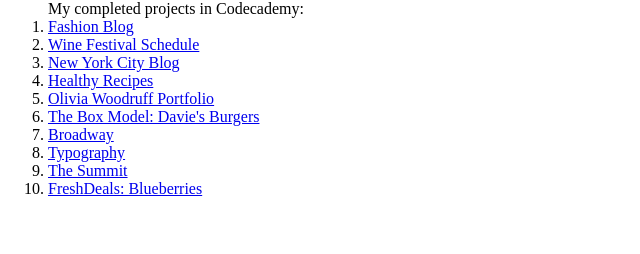
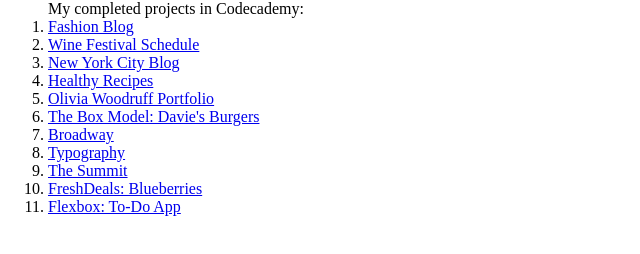
Before and after one commit to cxali/cxali.github.io, a plain HTML site: page index.html in a window 1280 px wide. Shown: the part 494-748 px from the top of the page, without its empty margins (0-640 px from the left). Drawn offline with Linux system fonts and the light colour scheme.

Commit message:
Update index.html
Added Flexbox: To-Do App

```diff
--- a/index.html
+++ b/index.html
@@ -15,6 +15,7 @@
       <li><a href="./typography.html">Typography</a></li>
       <li><a href="./summit.html">The Summit</a></li>
       <li><a href="./freshdeals-blueberries.html">FreshDeals: Blueberries</a></li>
+      <li><a href="./todo_app.html">Flexbox: To-Do App</a></li>
     </ol>
   </body>
 </html>
```
